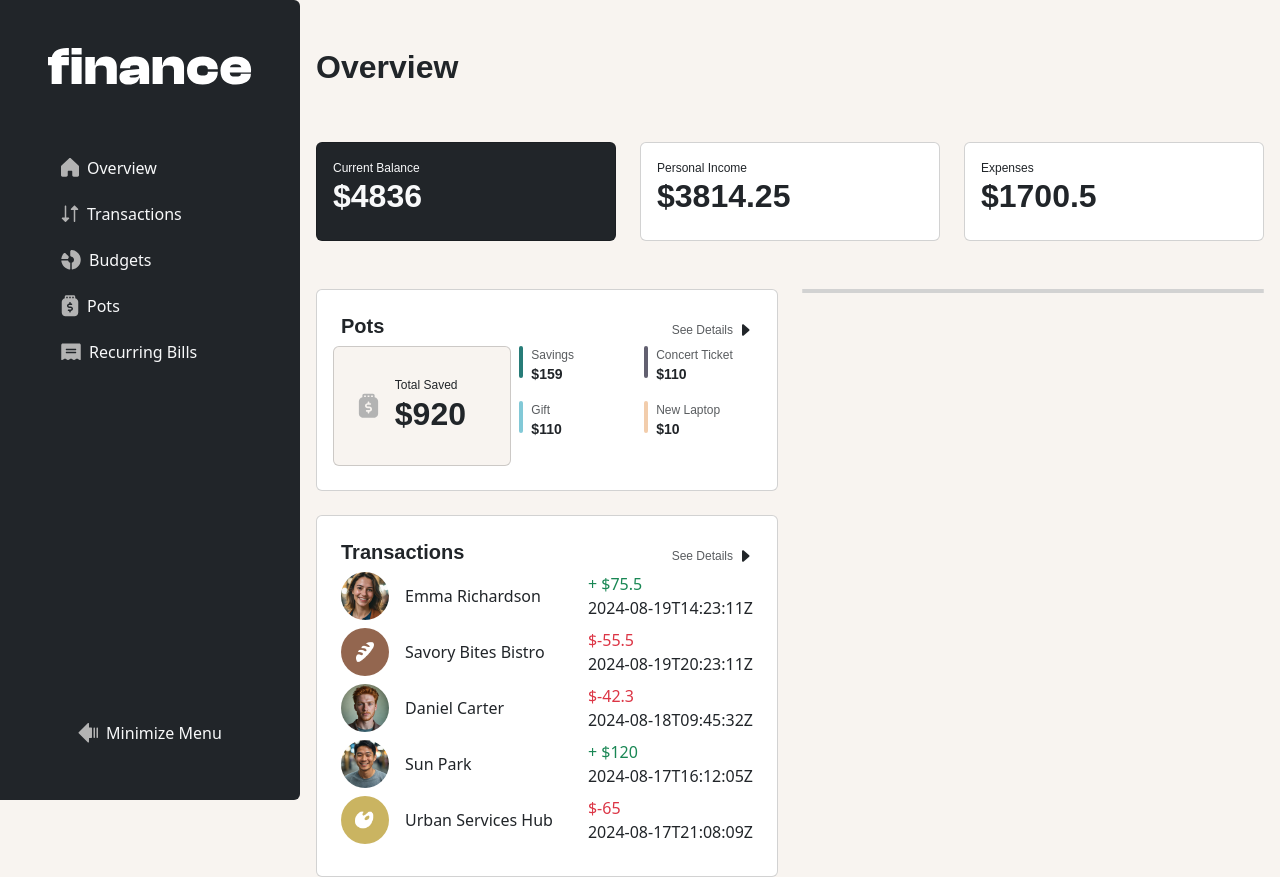
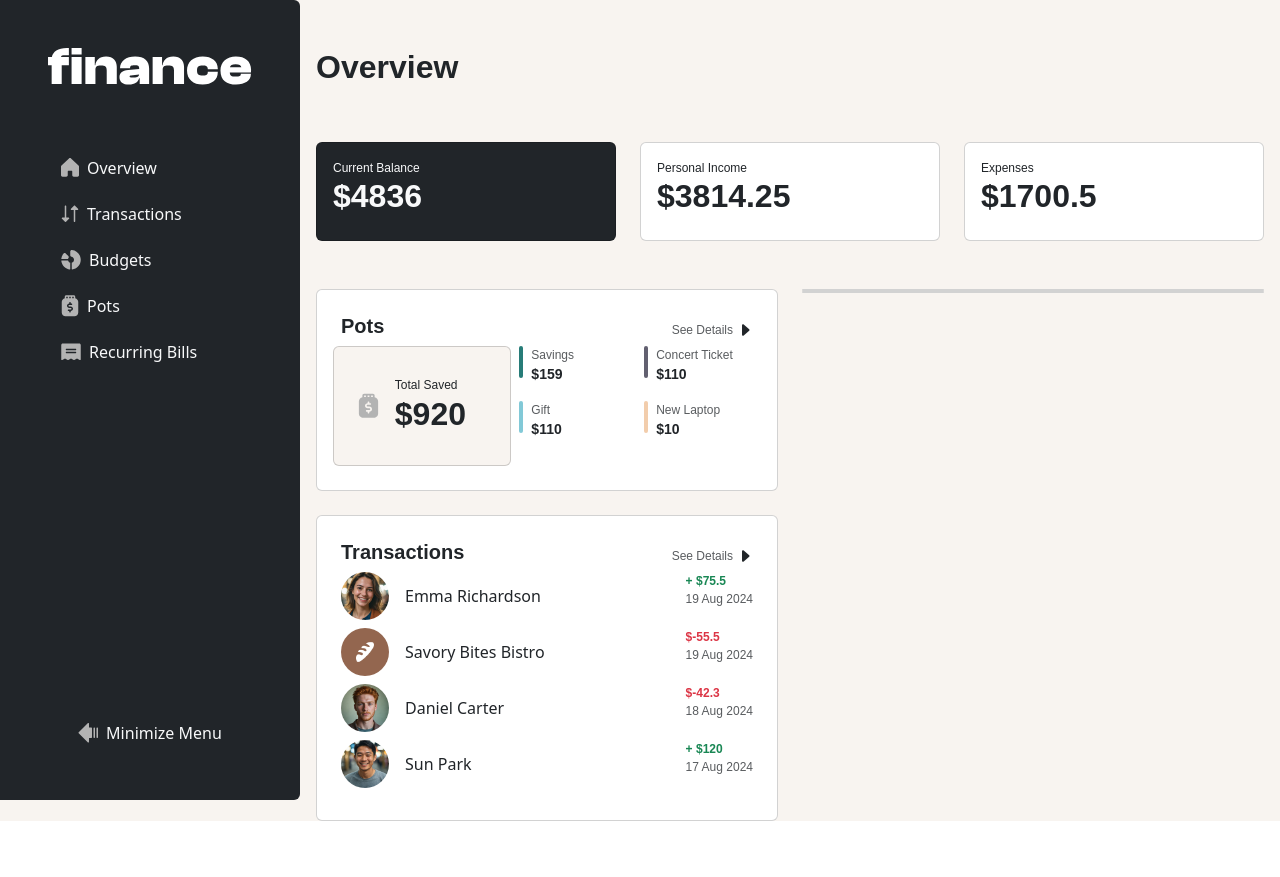
Before and after one commit to abdalsimam1-sketch/personal-finance-app, a React (Vite) app: page / in a window 1280 px wide. After the commit the page ends 821 px from the top, so only its background shows below. Built offline with nearby package versions, Linux system fonts and the light colour scheme.

Commit message:
add : helper function for date formatting

```diff
--- /dev/null
+++ b/src/HelperFunctions/DateFormat.js
@@ -0,0 +1,7 @@
+export const FormatDate = (date) => {
+  return new Date(date).toLocaleDateString("en-GB", {
+    day: "numeric",
+    month: "short",
+    year: "numeric",
+  });
+};
--- a/src/pages/Overview.jsx
+++ b/src/pages/Overview.jsx
@@ -4,6 +4,7 @@ import data from "../data/data.json";
 import { BalanceCard } from "../components/UI/BalanceCard";
 import PotsIcon from "../assets/images/icon-nav-pots.svg";
 import { SeeDetails } from "../components/UI/SeeDetails";
+import { FormatDate } from "../HelperFunctions/DateFormat";
 
 export const Overview = () => {
   const balanceData = [
@@ -114,7 +115,7 @@ export const Overview = () => {
             </div>
 
             <div>
-              {data.transactions.slice(0, 5).map((item, index) => (
+              {data.transactions.slice(0, 4).map((item, index) => (
                 <div
                   key={index}
                   className="d-flex justify-content-between mb-2"
@@ -129,11 +130,13 @@ export const Overview = () => {
                   </div>
                   <div className="d-flex flex-column ">
                     <span
-                      className={`${item.amount > 0 ? "text-success" : "text-danger"}`}
+                      className={`${item.amount > 0 ? "text-success" : "text-danger"} text-preset-5 fw-bold`}
                     >
                       {item.amount > 0 ? <span>+</span> : ""} ${item.amount}
                     </span>
-                    <span>{item.date}</span>
+                    <span className="text-preset-5 text-muted">
+                      {FormatDate(item.date)}
+                    </span>
                   </div>
                 </div>
               ))}
```
